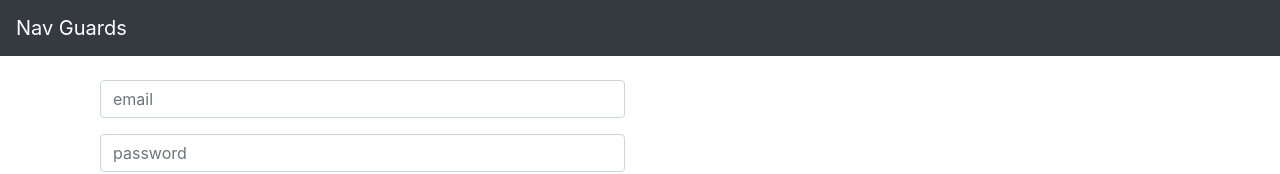
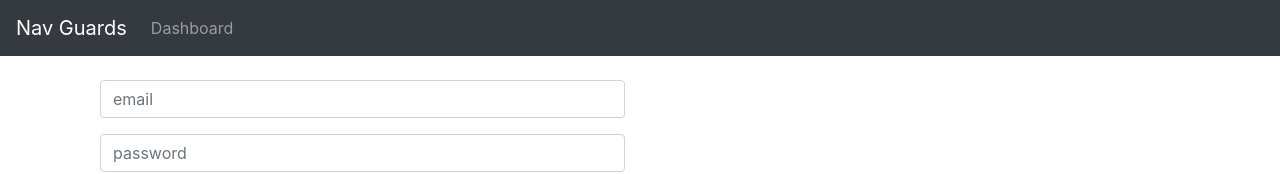
Before and after one commit to HaiderMalik12/routing-vue, a Vue app: page / in a window 1280 px wide. Shown: the top 174 px of the page. Built offline with nearby package versions, Linux system fonts and the light colour scheme.

Commit message:
remove isLoggedIn

```diff
--- a/src/components/Navbar.vue
+++ b/src/components/Navbar.vue
@@ -9,7 +9,7 @@
                 <ul class="navbar-nav mr-auto">
                     <li class="nav-item">
                         <!-- only authenticated user can view the dashboard route -->
-                        <router-link class="nav-link" to="/dashboard" v-if="isLoggedIn">
+                        <router-link class="nav-link" to="/dashboard">
                             Dashboard
                         </router-link>
                     </li>
@@ -22,15 +22,6 @@
 <script>
 export default {
 name: 'Navbar',
-computed:{
-   isLoggedIn(){
-   const user = localStorage.getItem('user');
-    if(user){
-        return true
-    }
-    return false
-   }
-}
 }
 </script>
 
```
